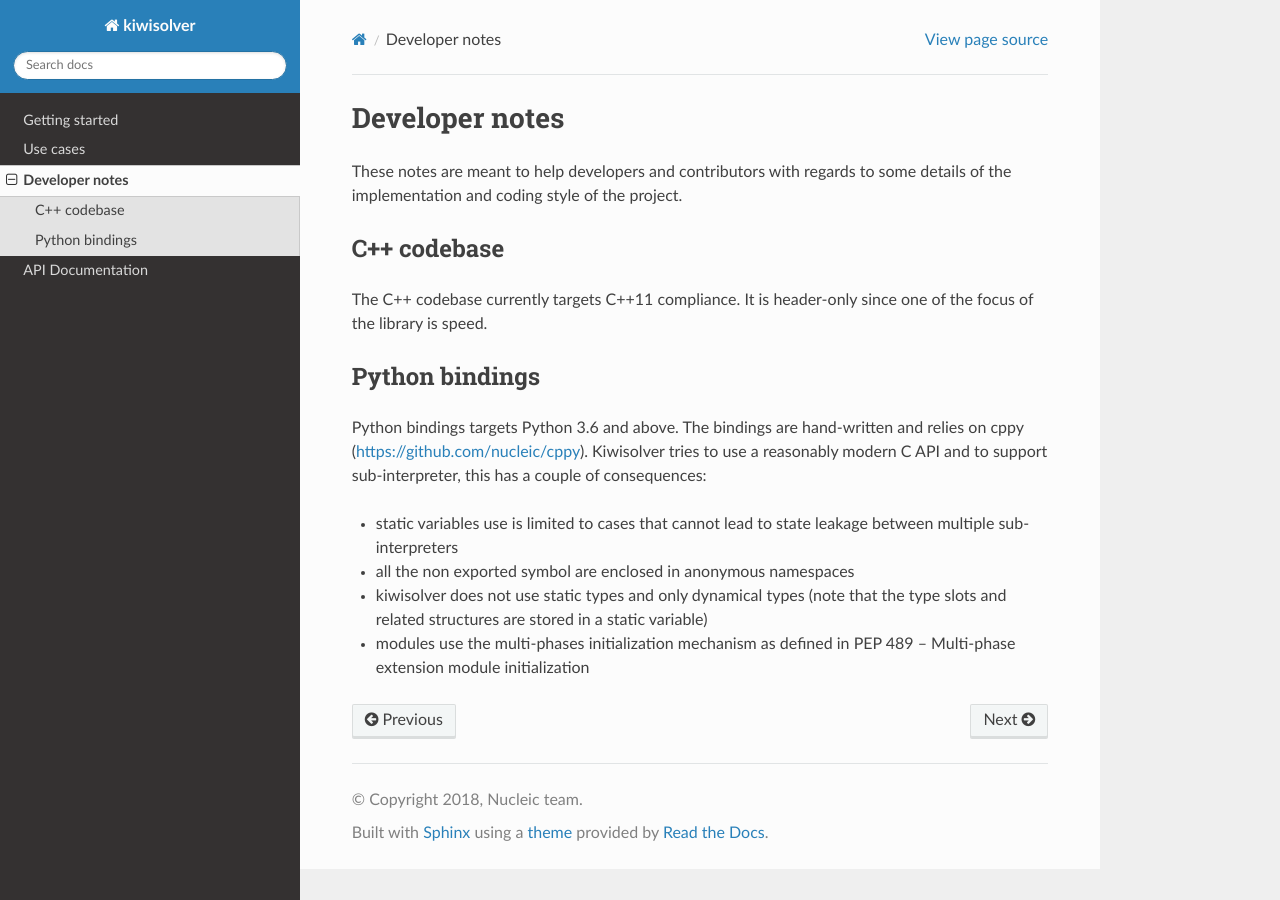
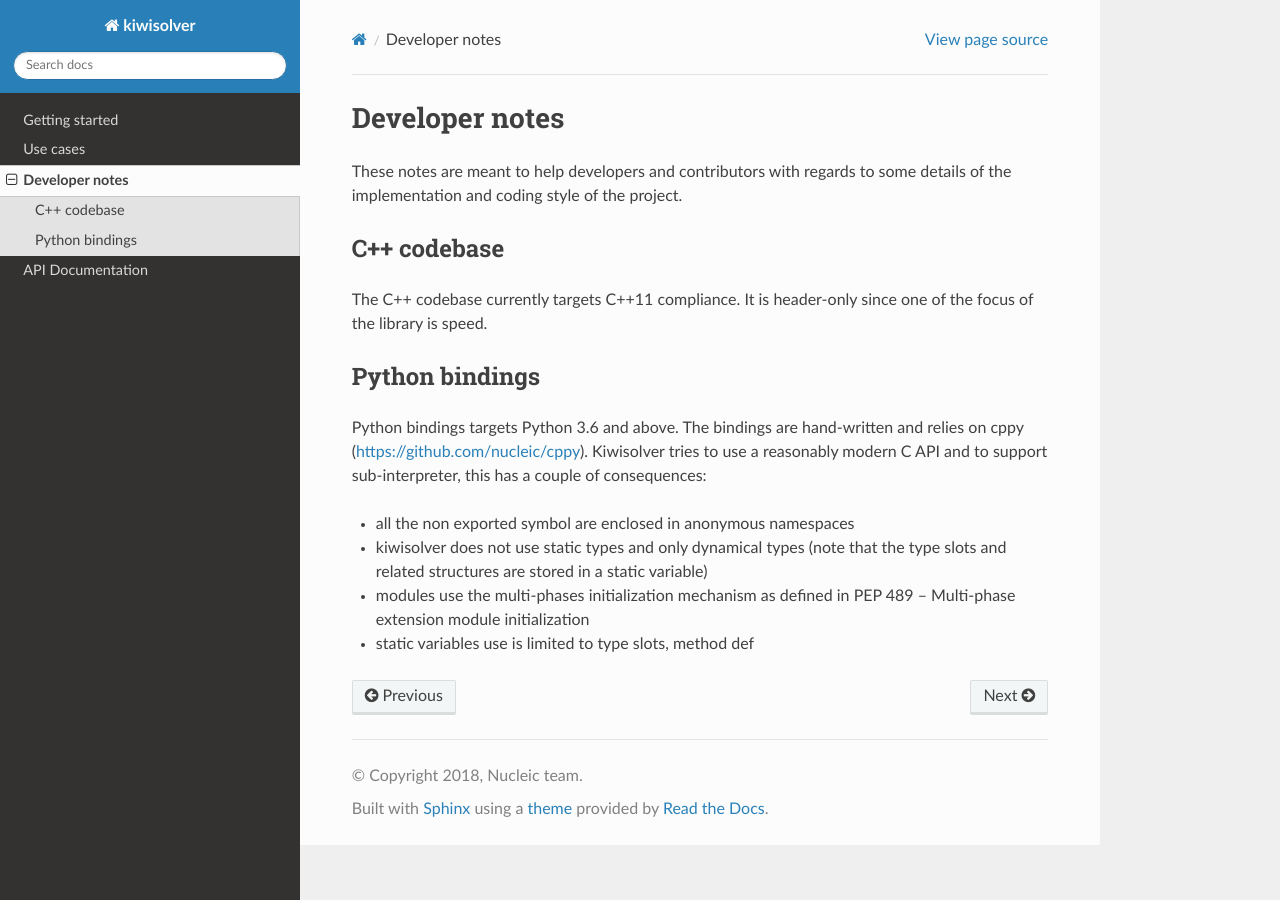
Before and after one commit to nucleic/kiwi, a Sphinx documentation site: the page built from docs/source/developer_notes/index.rst, in a window 1280 px wide. Built offline with Sphinx 7.4.7 and the Read the Docs theme 2.0.0, drawn with Linux system fonts in a browser that asks for light colours; formulas are drawn with MathJax 3.

```diff
--- a/docs/source/developer_notes/index.rst
+++ b/docs/source/developer_notes/index.rst
@@ -21,10 +21,9 @@
 reasonably modern C API and to support sub-interpreter, this has a couple of
 consequences:
 
-- static variables use is limited to cases that cannot lead to state leakage
-  between multiple sub-interpreters
 - all the non exported symbol are enclosed in anonymous namespaces
 - kiwisolver does not use static types and only dynamical types (note that the
   type slots and related structures are stored in a static variable)
 - modules use the multi-phases initialization mechanism as defined in
   PEP 489 -- Multi-phase extension module initialization
+- static variables use is limited to type slots, method def
```
Also changed, not shown: .travis.yml.
